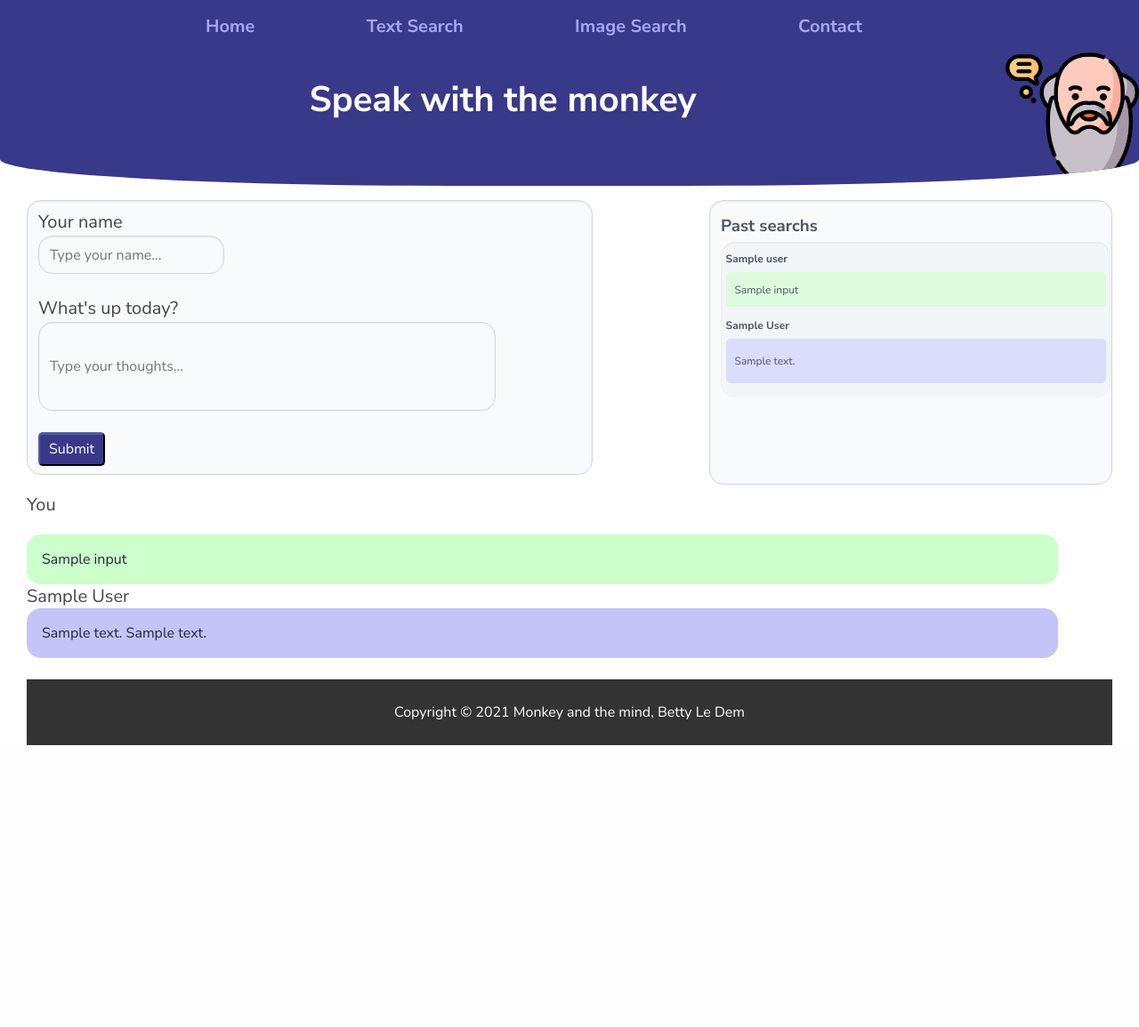
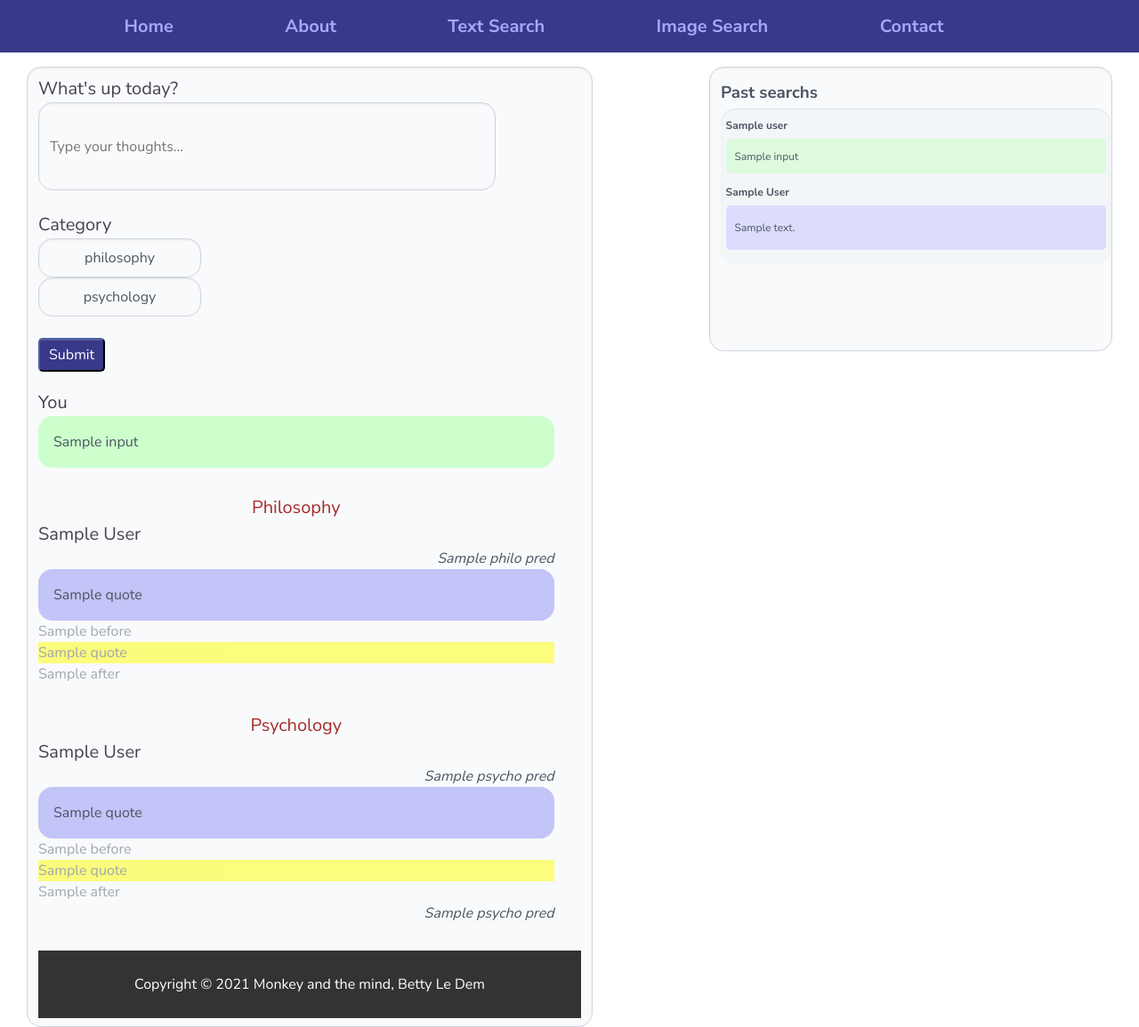
Before and after one commit to bledem/nlp_recommend, a Flask app: template nlp_recommend/app/templates/index.html in a window 1280 px wide. Shown: the whole page at 89% size. Before the commit the page ends 838 px from the top, so only its background shows below. Run offline with Flask 2, Linux system fonts and the light colour scheme; the template is opened without the code that fills it: most values are stand-ins (such as "Sample title", 1, 10 or a date in 2020); parts of the project's set-up code (start-up, migrations or seed data) failed here and were passed over.

Commit message:
add context and update html, create containers

```diff
--- a/nlp_recommend/app/app.py
+++ b/nlp_recommend/app/app.py
@@ -1,27 +1,35 @@
-from models.tfidf import TfidModel
 from flask import Flask, request, render_template
-from flask import redirect, url_for
 from flask_sqlalchemy import SQLAlchemy
+import dill
 
 import sys
-sys.path.insert(0, '/home/bettyld/PJ/Documents/NLP_PJ/philo')
+sys.path.insert(0, '/home/bettyld/PJ/Documents/NLP_PJ/nlp_recommend')
 
+from nlp_recommend.models.container import Container
 
-LAST_N_SEARCH = 20
 
 # start flask
 app = Flask(__name__)
 app.config['SQLALCHEMY_DATABASE_URI'] = 'sqlite:///data.db'
-db = SQLAlchemy(app)
+
+model_psycho = dill.load(open('/home/bettyld/PJ/Documents/NLP_PJ/nlp_recommend/models/psychology_container.pkl', 'rb'))
+model_philo = dill.load(open('/home/bettyld/PJ/Documents/NLP_PJ/nlp_recommend/models/philosophy_container_light.pkl', 'rb'))
+print('loaded!')
+
+# db = SQLAlchemy(app)
 #  db.create_all()
-
-
-class InputAnswer(db.Model):
-    id = db.Column(db.Integer, primary_key=True)
-    user = db.Column(db.String(20))
-    input = db.Column(db.String(80), nullable=False)
-    answer = db.Column(db.String(120))
-    author = db.Column(db.String(20))
+# models = {
+#         'philosophy': {'model': TfIdfModel(dataset='philosophy'),
+#                        'cls':SentimentCls(dataset='philosophy'), 'warper': Warper(dataset='philosophy')},
+#         'psychology': {'model': CombinedModel(dataset='psychology'),
+#                        'cls':SentimentCls(dataset='psychology'), 'warper': Warper(dataset='psychology')}
+#                        }
+# class InputAnswer(db.Model):
+#     id = db.Column(db.Integer, primary_key=True)
+#     user = db.Column(db.String(20))
+#     input = db.Column(db.String(80), nullable=False)
+#     answer = db.Column(db.String(120))
+#     author = db.Column(db.String(20))
 
 # @app.route('/')
 # def get_history():
@@ -37,26 +45,27 @@ class InputAnswer(db.Model):
 #     db[user] = text
 #     # do something with your text
 
-    def __repr__(self):
-        return f'{self.user}: {self.input} - {self.answer}'
+    # def __repr__(self):
+    #     return f'{self.user}: {self.input} - {self.answer}'
 
 
-model = TfidModel()
-
-
-def update_history():
-    searchs = InputAnswer.query.all()
-    history = [{'author': s.author,
-                'user': s.user,
-                'input': s.input,
-                'answer': s.answer} for s in searchs[-LAST_N_SEARCH:]]
-    return history
+# def update_history():
+#     searchs = InputAnswer.query.all()
+#     history = [{'author': s.author,
+#                 'user': s.user,
+#                 'input': s.input,
+#                 'answer': s.answer} for s in searchs[-LAST_N_SEARCH:]]
+#     return history
 
 
 @app.route('/')
 def home():
-    history = update_history()
-    return render_template('index.html', history=history)
+    # history = update_history()
+    # return render_template('index.html', history=history)
+    default_preds = {'title':None, 'quote':None, 'author':None}
+
+    return render_template('index.html', philo_preds=default_preds,
+                            psycho_preds=default_preds,)
 
 # @app.route('/')
 # def get_history():
@@ -65,24 +74,24 @@ def home():
 #     return render_template('index.html', history=history)
 
 
-# @app.route('/', methods=['POST'])
-# def receive_data():
-#     user = request.form['fname']
-#     text = request.form['thoughts']
-#     db[user] = text
-#     # do something with your text
-#     # return redirect(url_for('success', name=user))
-#     return render_template('index.html', waiting='Looking for a match...')
+def parse_preds(result, warped):
+    pred = {'title':None, 'quote':None, 'author':None}
+    if len(result)>0:
+            pred['title'] = result.title.values[0]
+            pred['quote'] = result.sentence.values[0]
+            pred['author']= result.author.values[0]
+            print('DEBUG', warped['before'][0:5])
+            pred['before'] = ' .'.join(warped['before'])
+            pred['after'] = ' .'.join(warped['after'])
+    return pred
 
-
-# @app.route('/success/<name>')
-# def success(name):
-#     text = db[name]
-#     best_res = test_sentence(text)[0]
-#     print(best_res)
-#     quote, author = best_res[0], best_res[1]
-#     return "<xmp>" + str(quote) + str(author)+ " </xmp> "
-
+def get_predictions(text, container):
+    best_index, warped_dict = container.warper.predict(
+        container.model, text, return_index=True)
+    best_index, sentiment = container.cls.match_filter(text, best_index)
+    result = container.warper.corpus[['sentence', 'author', 'title']].iloc[best_index]
+    preds = parse_preds(result, warped_dict)
+    return preds
 
 @app.route('/', methods=['POST'])
 def predict():
@@ -92,18 +101,26 @@ def predict():
     :return: a result of prediction in HTML page
     """
     # Receive
-    user = request.form['fname']
+    # dataset = request.form['dataset']
+    # user = request.form['fname']
     text = request.form['thoughts']
-    user = str(user).capitalize()
+    # user = str(user).capitalize()
     # Predict
-    best_res = model.test_sentence(text)[0]
-    quote, author = best_res[0], best_res[1]
+
+    #Philo
+    philo_preds = get_predictions(text, model_philo)
+
+    #Psycho
+    psycho_preds = get_predictions(text, model_psycho)
 
     # Add to database
-    to_store = InputAnswer(user=user, author=author, input=text, answer=quote)
-    db.session.add(to_store)
-    db.session.commit()
-    # load database
-    history = update_history()
+    # to_store = InputAnswer(user=user, author=author, input=text, answer=quote)
+    # db.session.add(to_store)
+    # db.session.commit()
+    # # load database
+    # history = update_history()
 
-    return render_template('index.html', input=text, author=author, answer=quote, history=history)
+    return render_template('index.html', input=text,
+                            philo_preds=philo_preds,
+                            psycho_preds=psycho_preds,
+                            )#, history=history)
--- a/nlp_recommend/app/static/css/style.css
+++ b/nlp_recommend/app/static/css/style.css
@@ -170,6 +170,7 @@ body {
   font-size: 20px;
   /* margin-bottom: 10px; */
   color: rgb(67, 67, 77);
+  margin-bottom: 0px;
 }
 
 input,
@@ -315,6 +316,12 @@ button:not(:disabled),
     border-color 0.15s ease-in-out, box-shadow 0.15s ease-in-out;
 }
 
+.category {
+  color: brown;
+  text-align: center;
+  margin:0;
+}
+
 [type="text"] {
   outline-offset: -2px;
   -webkit-appearance: textfield;
@@ -348,6 +355,7 @@ button:not(:disabled),
   width: 95%;
   padding-left: 0px;
   margin-left: 0px;
+  margin-bottom: 5%;
 }
 
 .input {
@@ -368,6 +376,9 @@ button:not(:disabled),
   background-color: rgb(221, 250, 221);
 }
 
+.quote {
+  background-color: yellow;
+}
 .answer {
   position: relative;
   padding: 1rem 1rem;
@@ -386,6 +397,16 @@ button:not(:disabled),
   background-color: rgb(213, 214, 243);
 }
 
+.answer-context {
+  opacity: 0.5;
+}
+
+.title{
+  font-style: italic;
+  text-align: right;
+  margin-top:0;
+
+}
 .author {
   font-weight: bolder;
 }
--- a/nlp_recommend/app/templates/index.html
+++ b/nlp_recommend/app/templates/index.html
@@ -12,6 +12,7 @@
     <nav class="navbar">
             <ul>
                 <li> <a href="#"> Home </a></li>
+                <li> <a href="#"> About </a></li>
                 <li> <a href="#"> Text Search </a></li>
                 <li> <a href="#"> Image Search  </a></li>
                 <li> <a href="#"> Contact </a></li>
@@ -21,19 +22,6 @@
     </nav>
 
 
-
-    <section id="showcase">
-
-        <!-- <figure class="position-absolute bottom-0 left-0 w-100 d-none d-md-block mb-n2">
-            <img class="fill-white"
-
-        </svg></figure> -->
-        <img src="../static/img/philosophy.png" alt=" The monkey Wise man">
-
-            <h1>Speak with the monkey
-            </h1>
-            <!-- <h2>Write down your thoughts and see who'll answer you!</h2> -->
-    </section>
 <!--
     <section class="empty-margin">
     </section> -->
@@ -67,17 +55,25 @@
 
         </section>
 
+
+
         <section class="form" >
             <form class="input-form" method='POST' action='/'>
-                <label class="form-label" for="fname"> Your name</label><br>
-                <input class="username" type="text" name="fname" placeholder="Type your name..."><br>
+                <!-- <label class="form-label" for="fname"> Your name</label><br>
+                <input class="username" type="text" name="fname" placeholder="Type your name..."><br> -->
                 <label class="form-label" for="thoughts"> What's up today? </label> <br>
                 <input class="form-control" type="textarea" name="thoughts" cols="30" rows="5", placeholder="Type your thoughts..."><br>
-                <button class="submit-btn" type="submit" >Submit</button>
 
-            </form>
+                <label class="form-label" for="dataset-select"> Category </label>
 
-    </section>
+                <input type="button" class="username" name="dataset" value="philosophy">
+                <input type="button" class="username" name="dataset" value="psychology">
+
+             <br>
+
+            <button class="submit-btn" type="submit" >Submit</button>
+
+        </form>
 
 
 
@@ -95,27 +91,77 @@
             {% endif %}
 
         </div>
+     </section>
+     <section class="result">
 
         <div class="form-label">
-            {% if author %}
-            {{ author }}
+            <p class="category" > Philosophy </p>
+
+            {% if philo_preds['author'] %}
+            {{ philo_preds['author'] }}
             {% else %}
-            <p> The monkey </p>
             {% endif %}
-
+        </div>
+         <div class='title'>
+            {% if philo_preds['title'] %}
+            {{ philo_preds['title'] }}
+            {% endif %}
         </div>
 
         <div class="answer" >
-            {% if answer %}
-            {{ answer }}
+            {% if philo_preds['quote'] %}
+            {{ philo_preds['quote'] }} </div>
             {% else %}
             <p> That's very good thing my dear</p>
             {% endif %}
+        </div>
 
-            {{ answer }}
+        <div class="answer-context" >
+            {% if philo_preds['quote'] %}
+            {{ philo_preds['before'] }}
+            <div class='quote'>  {{ philo_preds['quote'] }} </div>
+            {{ philo_preds['after'] }}
 
+            {% endif %}
         </div>
+
     </section>
+
+        <section class="result">
+
+             <div class="form-label">
+                <p class="category" > Psychology </p>
+
+                 {% if psycho_preds['author'] %}
+                 {{ psycho_preds['author'] }}
+                 {% else %}
+                 {% endif %}
+             </div> <div class='title'>
+                {% if psycho_preds['title'] %}
+                {{ psycho_preds['title'] }}
+                {% endif %}
+            </div>
+             <div class="answer">
+                {% if psycho_preds['quote'] %}
+               {{ psycho_preds['quote'] }}
+               {% else %}
+                <p> That's very good thing my dear</p>
+                {% endif %}
+            </div>
+
+             <div class="answer-context" >
+                 {% if psycho_preds['quote'] %}
+                 {{ psycho_preds['before'] }}
+                <div class='quote'>  {{ psycho_preds['quote'] }} </div>
+                 {{ psycho_preds['after'] }}
+                 {% endif %}
+             </div>
+             <div class='title'>
+                 {% if psycho_preds['title'] %}
+                 {{ psycho_preds['title'] }}
+                 {% endif %}
+             </div>
+         </section>
 
 
 </body>
--- a/nlp_recommend/models/random.py
+++ b/nlp_recommend/models/random.py
@@ -9,7 +9,7 @@ logger = logging.getLogger(__name__)
 
 
 PROBA_DICT = {1: 'combined', 2: 'combined', 3: 'combined', 4: 'combined', 5: 'bert',
-              6: 'spacy', 8: 'tfidf', 9: 'tfidf', 10: 'word2vec'}
+              6: 'spacy', 7: 'word2vec', 8: 'tfidf', 9: 'tfidf', 10: 'word2vec'}
 
 MODEL_MAP = {'bert': BertModel, 'spacy': SpacyModel,
              'word2vec': Word2VecModel, 'tfidf': TfIdfModel, 'combined': CombinedModel}
--- a/nlp_recommend/models/warper.py
+++ b/nlp_recommend/models/warper.py
@@ -32,7 +32,7 @@ class Warper:
 
     @staticmethod
     def _wrap(title, sentence, dataset, offset=3):
-        res = None
+        res = {'before':None, 'sentence':None, 'after':None}
         trial = 5
         sentence_idx = []
         txt_path = os.path.join(
@@ -57,5 +57,7 @@ class Warper:
                 trial -= 1
             if len(sentence_idx) == 1:
                 sentence_idx = sentence_idx[0]
-                res = reduced[sentence_idx-offset: sentence_idx+offset]
+                res['before'] = reduced[sentence_idx-offset:sentence_idx]
+                res['sentence'] = reduced[sentence_idx]
+                res['after'] = reduced[sentence_idx+1:sentence_idx+offset]
         return res
```
Also changed, not shown: nlp_recommend/model_trash/tfidf.py (deleted, +0 -68 lines), nlp_recommend/models/container.py (added, +21 -0 lines), nlp_recommend/utils/load_data.py (+8 -1 lines), requirements.txt (added, +214 -0 lines), test.txt (added, +30 -0 lines), nlp_recommend/app/data.db (deleted).
